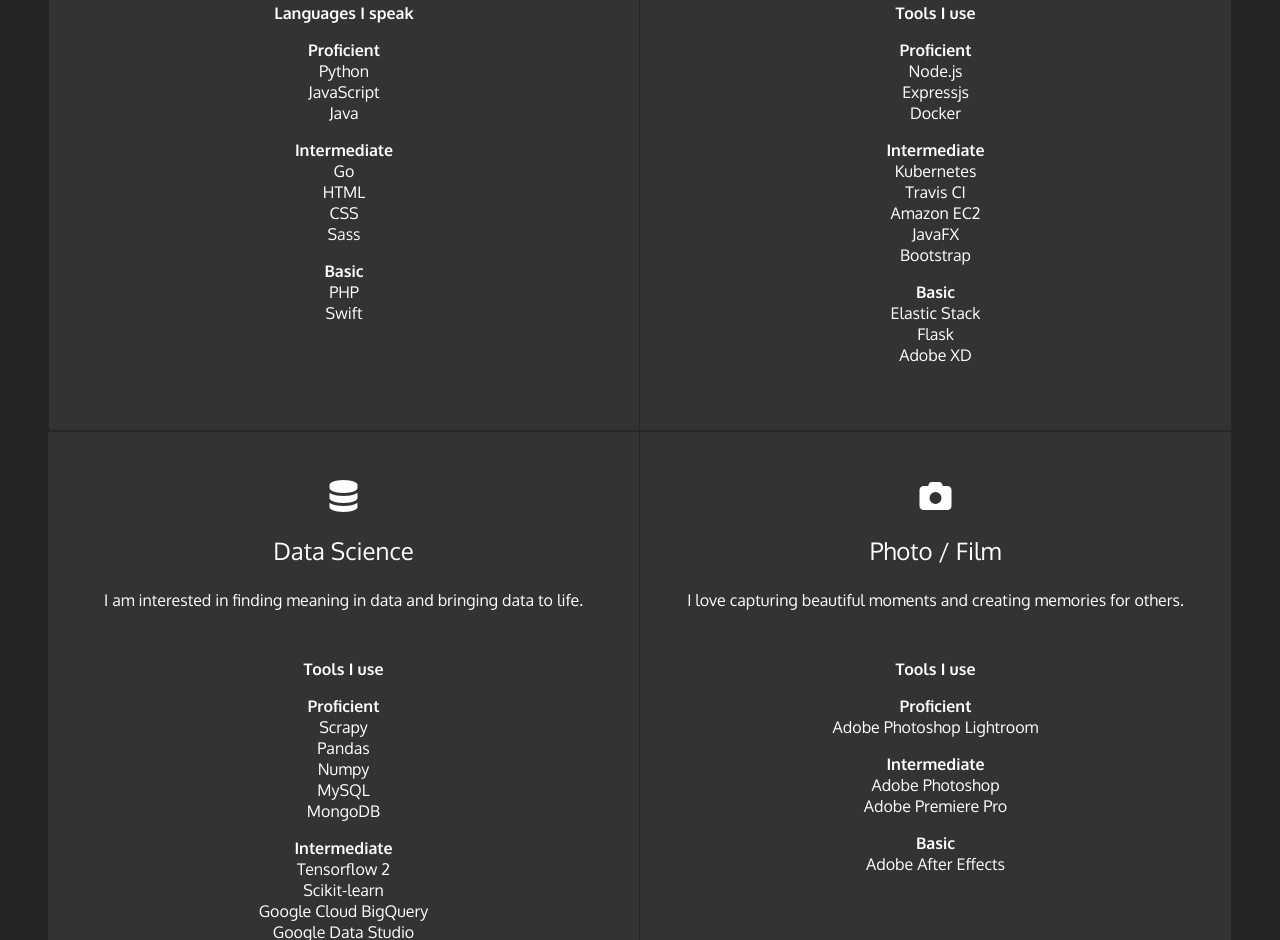
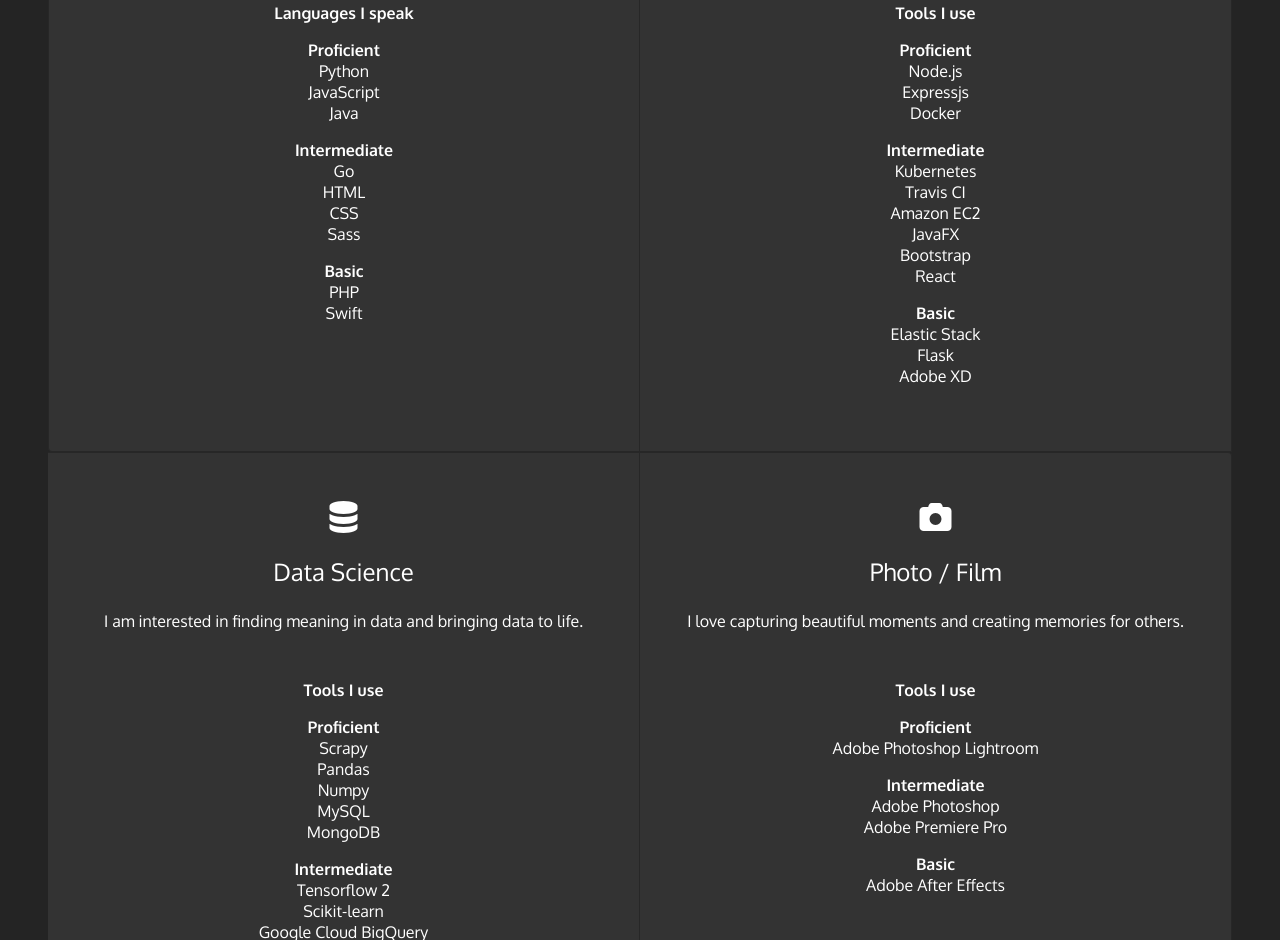
Before and after one commit to alloystory/aloysiuschanco, a website: page src/index.html in a window 1280 px wide. Shown: the part 1251-2191 px from the top of the page. Drawn offline with nearby package versions, Linux system fonts and the light colour scheme; files that its build step writes are made by us from their sources.

Commit message:
edit skills

```diff
--- a/src/index.html
+++ b/src/index.html
@@ -101,7 +101,8 @@
                                 Travis CI<br>
                                 Amazon EC2<br>
                                 JavaFX<br>
-                                Bootstrap
+                                Bootstrap<br>
+                                React
                             </p>
                             <p>
                                 <strong>Basic</strong><br>
```
